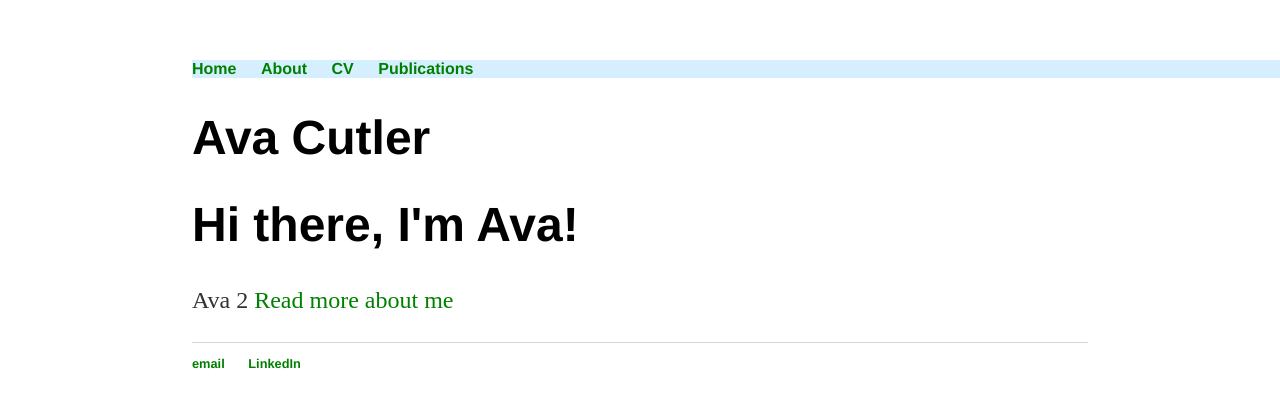
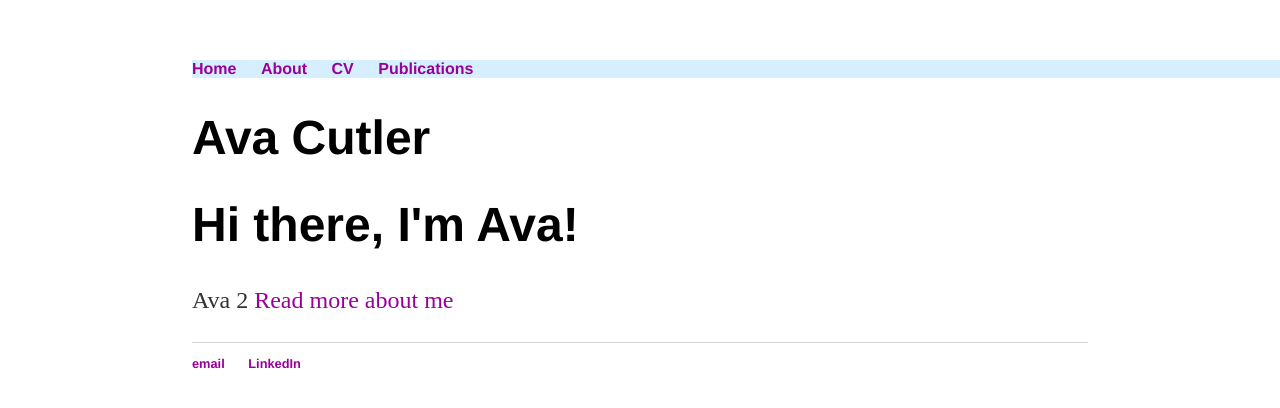
Before and after one commit to avacutler/----, a Jekyll site: the page built from index.html, in a window 1280 px wide. Shown: the top 408 px of the page. Built offline with Jekyll 4.4.1, drawn with Linux system fonts in a browser that asks for light colours.

Commit message:
Update main.css
color?

```diff
--- a/css/main.css
+++ b/css/main.css
@@ -22,7 +22,7 @@ nav ul li, footer ul li {
 
 a {
     text-decoration: none;
-    color: #008000;
+    color: #909;
 }
 a:hover {
     text-decoration: underline;
```
